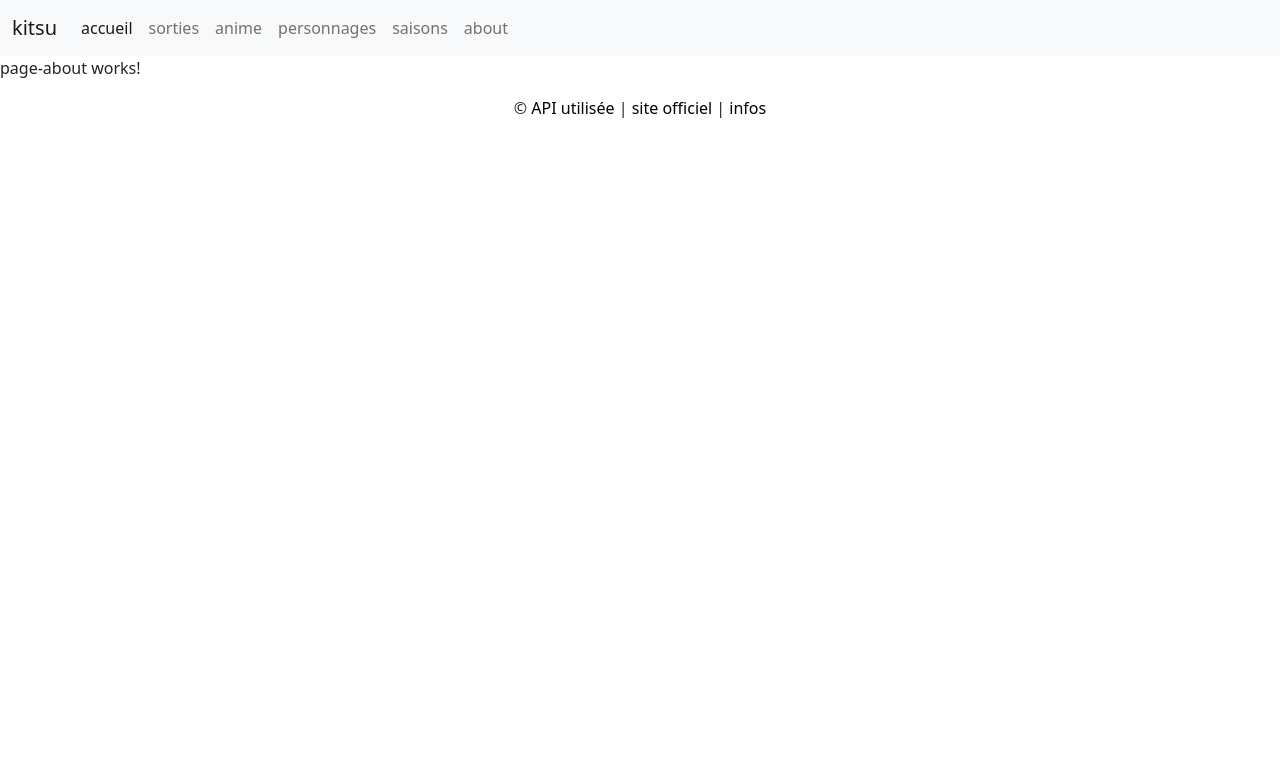
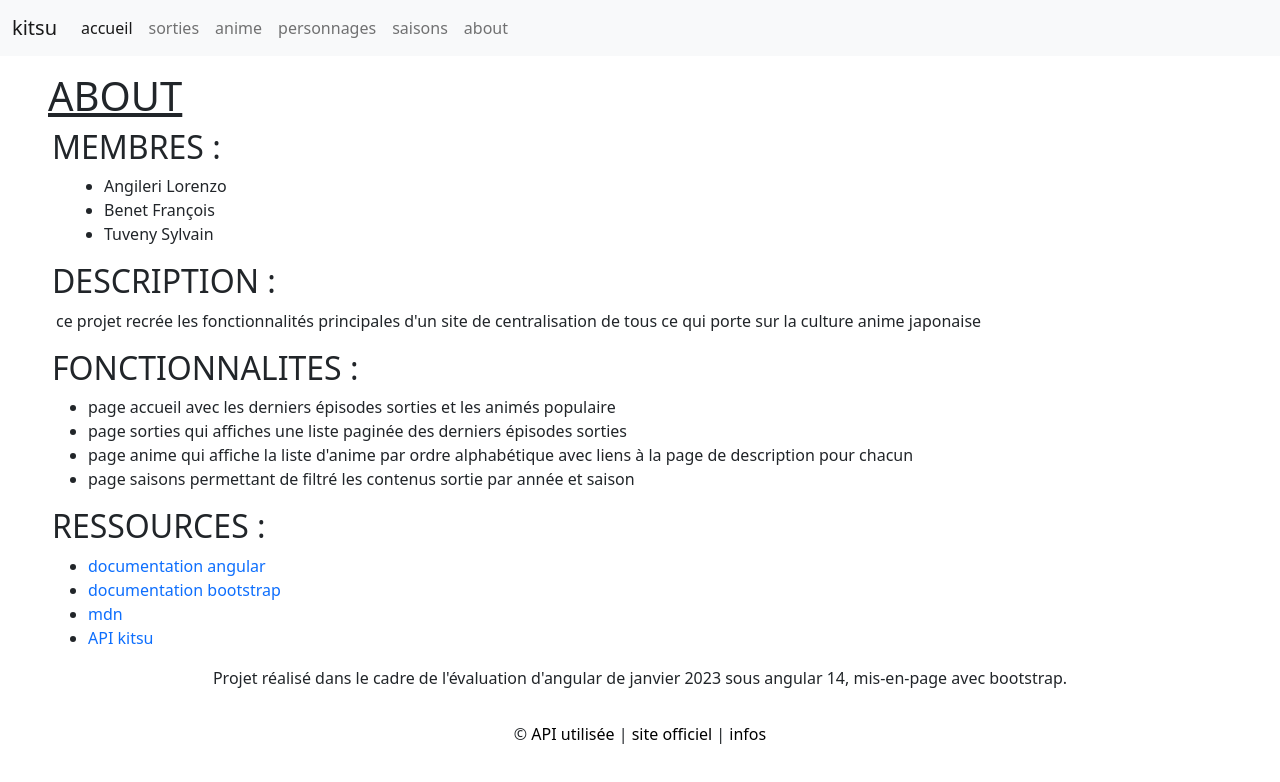
Before and after one commit to sulfin/kitsu-front, an Angular app: page /about in a window 1280 px wide. Shown: the top 782 px of the page. Built offline with nearby package versions, Linux system fonts and the light colour scheme.

Commit message:
about fait

```diff
--- a/src/app/page-about/page-about.component.html
+++ b/src/app/page-about/page-about.component.html
@@ -1 +1,42 @@
-<p>page-about works!</p>
+<div class="ms-5 ">
+  <h1 class="mt-3 text-decoration-underline">ABOUT</h1>
+  <h2 class="ms-1">MEMBRES :</h2>
+  <ul class="ms-4">
+    <li>Angileri Lorenzo</li>
+    <li>Benet François</li>
+    <li>Tuveny Sylvain</li>
+  </ul>
+</div>
+
+<div class="ms-5 ">
+  <h2 class="ms-1">DESCRIPTION :</h2>
+  <p class="ms-2">
+    ce projet recrée les fonctionnalités principales d'un site de centralisation de tous ce qui porte sur la culture anime japonaise
+  </p>
+</div>
+
+<div class="ms-5 ">
+  <h2 class="ms-1">FONCTIONNALITES :</h2>
+  <ul class="ms-2">
+    <li>page accueil avec les derniers épisodes sorties et les animés populaire </li>
+    <li>page sorties qui affiches une liste paginée des derniers épisodes sorties</li>
+    <li>page anime qui affiche la liste d'anime par ordre alphabétique avec liens à la page de description pour chacun</li>
+    <li>page saisons permettant de filtré les contenus sortie par année et saison</li>
+  </ul>
+</div>
+
+<div class="ms-5 ">
+  <h2 class="ms-1">RESSOURCES :</h2>
+  <ul class="ms-2">
+    <li><a class="text-decoration-none" href="https://angular.io/docs">documentation angular</a></li>
+    <li><a class="text-decoration-none" href="https://getbootstrap.com/docs/5.3/getting-started/introduction/">documentation bootstrap</a></li>
+    <li><a class="text-decoration-none" href="https://developer.mozilla.org/fr/">mdn</a></li>
+    <li><a class="text-decoration-none" href="https://kitsu.docs.apiary.io/#">API kitsu</a></li>
+  </ul>
+</div>
+
+<div class="align-items-center flex-fill d-flex justify-content-center">
+  <p>
+    Projet réalisé dans le cadre de l'évaluation d'angular de janvier 2023 sous angular 14, mis-en-page avec bootstrap.
+  </p>
+</div>
```
